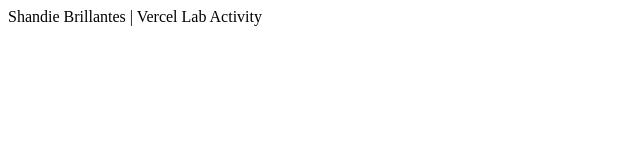
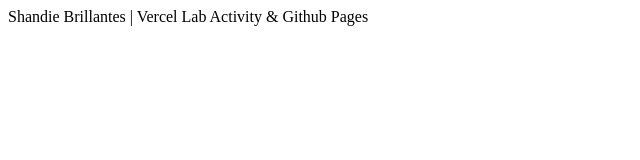
Before and after one commit to kanafreesia/brillantes-vercel-act, a website: page index.html in a window 1280 px wide. Shown: the whole page, without its empty margins (0-640 px from the left). Drawn offline with Linux system fonts and the light colour scheme.

Commit message:
First Commit-

```diff
--- a/index.html
+++ b/index.html
@@ -6,6 +6,6 @@
   <title>Document</title>
 </head>
 <body>
-  Shandie Brillantes | Vercel Lab Activity
+  Shandie Brillantes | Vercel Lab Activity & Github Pages
 </body>
 </html>
```
